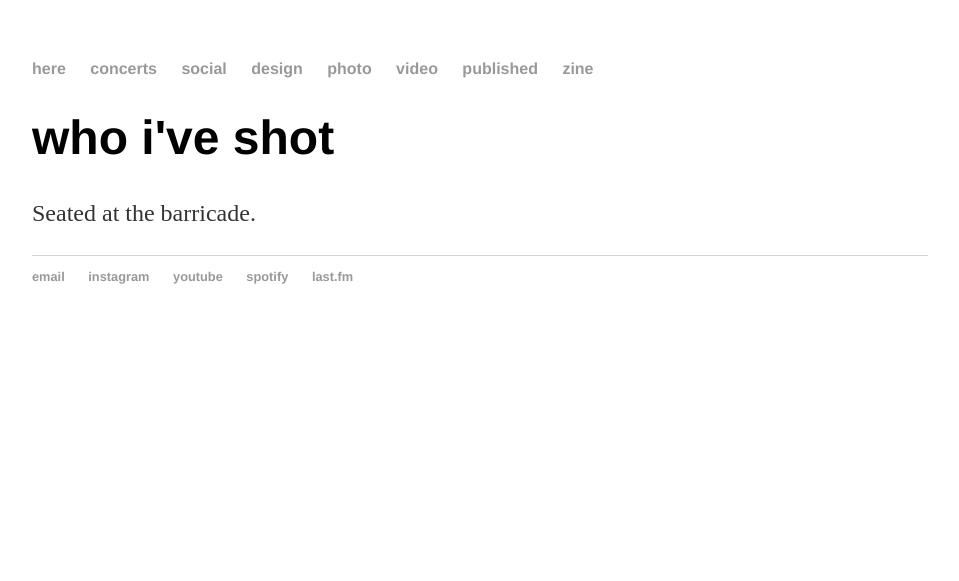
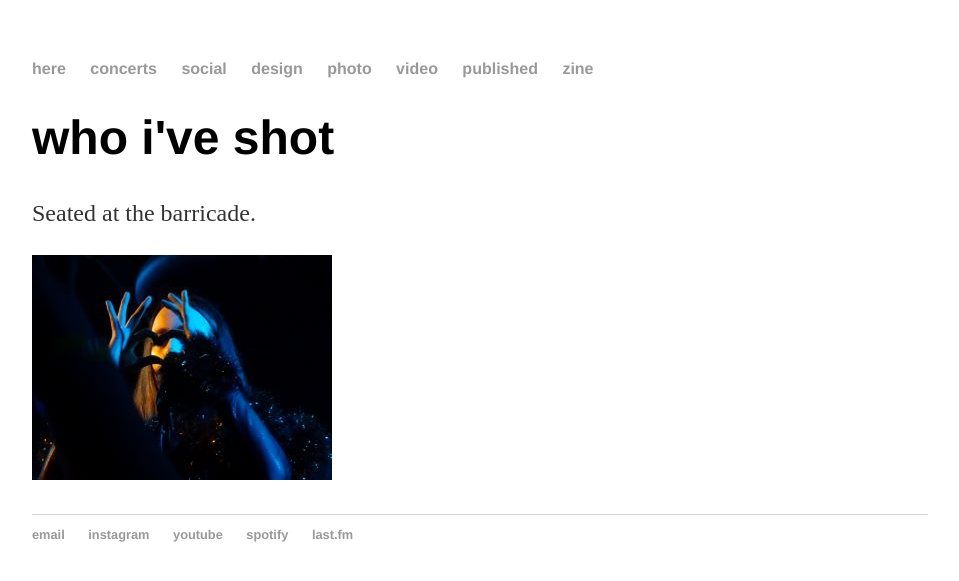
Before and after one commit to sabrinadotli/sabrinadotli.github.io, a Jekyll site: the page built from concerts/index.html, in a window 1280 px wide. Shown: the top 581 px of the page, without its empty margins (160-1119 px from the left). Built offline with Jekyll 4.4.1, drawn with Linux system fonts in a browser that asks for light colours.

Commit message:
Update index.html

```diff
--- a/concerts/index.html
+++ b/concerts/index.html
@@ -5,3 +5,5 @@ title: who i've shot
 	<h1>{{ page.title }}</h1>
 	<p>Seated at the barricade.</p>
 	<p>
+		<img src = "allie.JPG"
+         	alt = "Picture of artist Allie X performing in 2019" />
```
